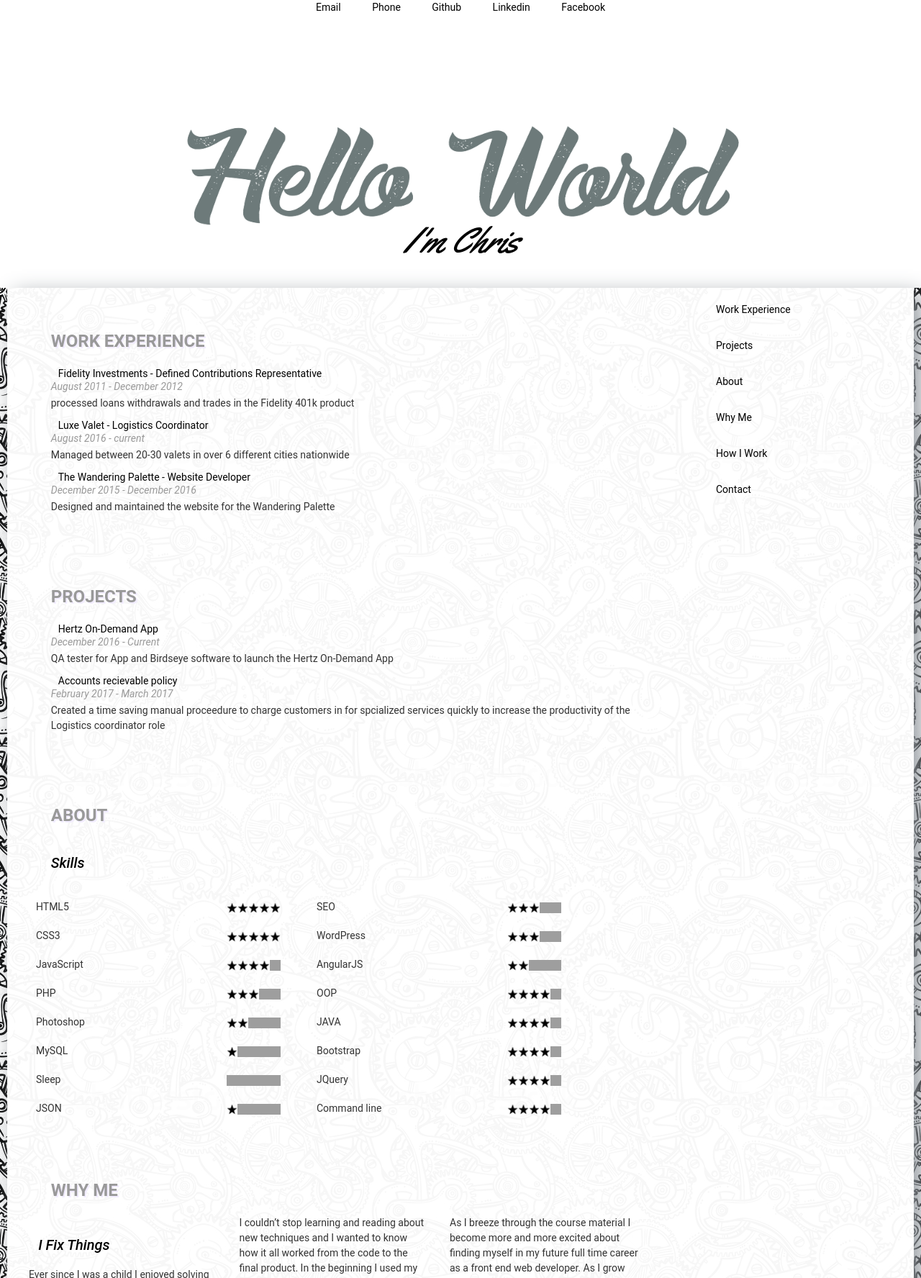
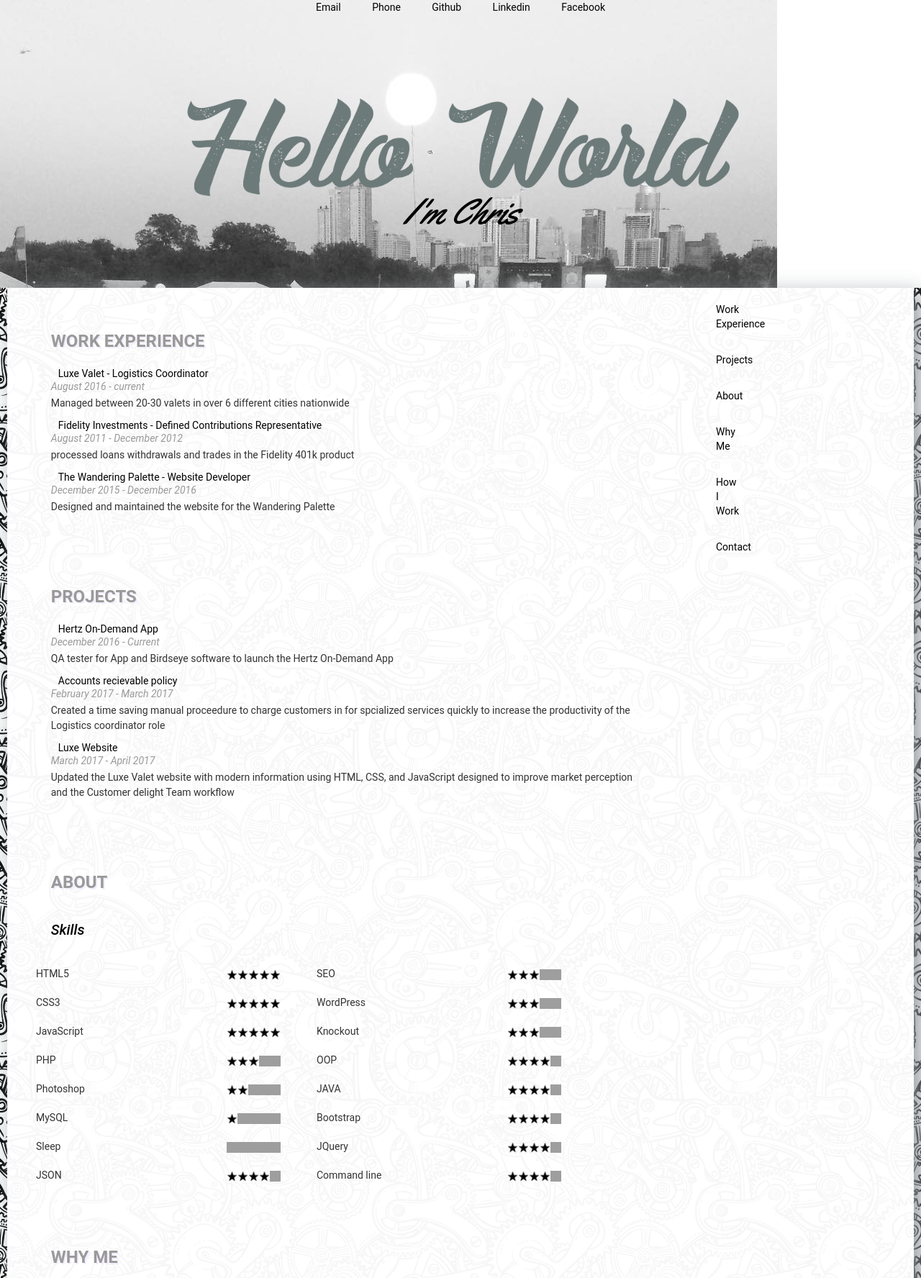
Before and after one commit to cswright88/cswright88.github.io, a PHP site: page /resume/index.html in a window 1280 px wide. Shown: the top 1776 px of the page at 72% size. Run offline with PHP 8.4, Linux system fonts and the light colour scheme; some libraries are stand-ins or nearby versions; grey boxes are pictures that could not be loaded.

Commit message:
updates to resume

```diff
--- a/resume/css/style.css
+++ b/resume/css/style.css
@@ -61,7 +61,9 @@ h5 {
 
 
 
+#header-wrapper {
 
+}
 
 
 #smallWindow{
@@ -78,14 +80,18 @@ h5 {
 }
 #top-contact{
 	text-align: center;
+	background-color: transparent;
 }
 #header {
   padding:40px;
+
+
+
 }
 /*the header header-background photo*/
 #header-background-photo{
 	text-align: center;
-	padding:100px 0 0 0;
+	padding:60px 0 0 0;
 }
 #header-background-photo img{
 	height: auto;
@@ -122,13 +128,22 @@ h5 {
 	}
 
 }
+@media (max-width: 500px) {
+	#header-background-photo img{
+		height: auto;
+		width: 300px;
+	}
+
+}
 
 
 
 
 
 #header-wrapper{
-	background: white;
+	background-image: url(chris2.jpg);
+	background-repeat: no-repeat;
+    background-attachment: fixed;
 	box-shadow: 10px 10px 30px #92989E;
 	height:400px;
 }
@@ -161,7 +176,9 @@ body {
 .nav-pills>li+li{margin-left:0px}
 .nav-pills>li.active>a,.nav-pills>li.active>a:focus,.nav-pills>li.active>a:hover{color:#fff;background-color:grey}
 .navbar-nav>li.active>a,.navbar-nav>li.active>a:focus,.navbar-nav>li.active>a:hover{color:#fff !important;background-color:grey !important}
-
+#largeWindow {
+	padding-right:200px;
+}
 
 
 
--- a/resume/index.html
+++ b/resume/index.html
@@ -115,12 +115,12 @@
 				<div class="container">
 
 				<div class="row">
-				<div class="col-sm-3">
+				<div class="col-sm-6">
 				<!-- Add Google Maps -->
 				<div id="googleMap" class="map" style="width:100%;height:300px;"></div>
 				</div>
 
-				<div class="col-sm-9">
+				<div class="col-sm-6">
 				<p>
 				 Austin, TX<br>
 				 Phone: <a href="tel:+19727933915">+1-972-793-3915</a><br>
--- a/resume/js/resumeBuilder.js
+++ b/resume/js/resumeBuilder.js
@@ -102,18 +102,18 @@ NAVLIST();
 var work = {
 	"jobs":[
 		{
+			"employer":"Luxe Valet",
+			"title":"Logistics Coordinator",
+			"location":"Austin",
+			"date":"August 2016 - current",
+			"description":"Managed between 20-30 valets in over 6 different cities nationwide"
+		},
+		{
 			"employer":"Fidelity Investments",
 			"title":"Defined Contributions Representative",
 			"location":"Westlake",
 			"date":"August 2011 - December 2012",
 			"description":"processed loans withdrawals and trades in the Fidelity 401k product"
-		},
-		{
-			"employer":"Luxe Valet",
-			"title":"Logistics Coordinator",
-			"location":"Austin",
-			"date":"August 2016 - current",
-			"description":"Managed between 20-30 valets in over 6 different cities nationwide"
 		},
 		{
 			"employer":"The Wandering Palette",
@@ -134,7 +134,12 @@ var projects = {
 		"title":"Accounts recievable policy",
 		"dates":"February 2017 - March 2017",
 		"description":"Created a time saving manual proceedure to charge customers in for spcialized services quickly to increase the productivity of the Logistics coordinator role",
-	}
+	},
+	"LuxeValetWebsite":{
+		"title":"Luxe Website",
+		"dates":"March 2017 - April 2017",
+		"description":"Updated the Luxe Valet website with modern information using HTML, CSS, and JavaScript designed to improve market perception and the Customer delight Team workflow",
+	},
 };
 function displayWork(){
 	for(job in work.jobs){
@@ -232,17 +237,17 @@ for(i in processList){
 var skillsL1 = {
 	'HTML5':5,
 	'CSS3':5,
-	'JavaScript':4,
+	'JavaScript':5,
 	'PHP':3,
 	'Photoshop':2,
 	'MySQL':1,
 	'Sleep':0,
-	'JSON':1,
+	'JSON':4,
 };
 var skillsL2 = {
 	'SEO':3,
 	'WordPress':3,
-	'AngularJS':2,
+	'Knockout':3,
 	'OOP':4,
 	'JAVA':4,
 	'Bootstrap':4,
```
Also changed, not shown: resume/css/chris2.jpg (added).
